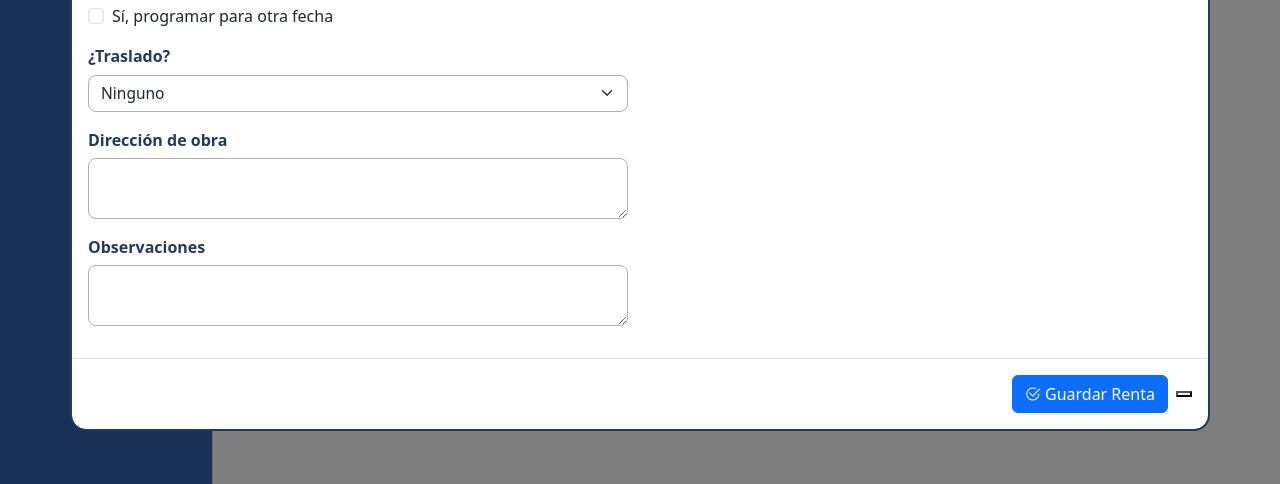
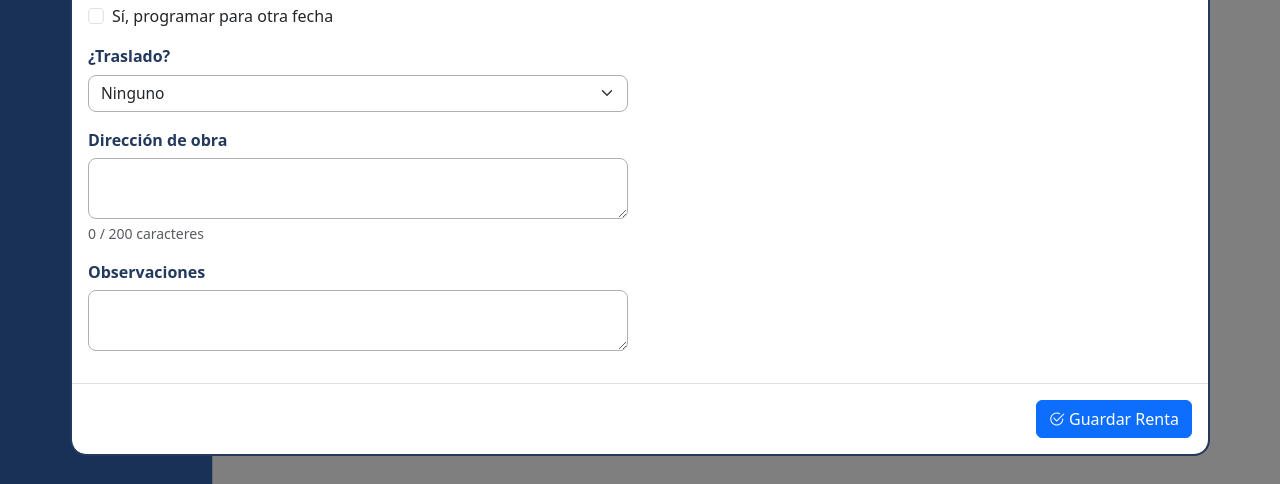
Before and after one commit to EugeniaFu/ProyectoPrueba3, a Flask app: page /rentas/ in a window 1280 px wide, after a click on "Nueva Renta". Shown: the part 386-870 px from the top of the page. Run offline with Flask 3, Linux system fonts and the light colour scheme; data that the repository does not hold is empty; some libraries are stand-ins or nearby versions.

Commit message:
Caracteres limitados, bloqueo de boton prefactura, funcio dos de pdf restaurado, añadi selector de facturable

```diff
--- a/flask-app/templates/rentas/_modal_nueva_renta.html
+++ b/flask-app/templates/rentas/_modal_nueva_renta.html
@@ -66,8 +66,13 @@
                         <div class="mb-3">
                             <label for="direccion_obra" class="form-label">Dirección de obra</label>
                             <textarea class="form-control" id="direccion_obra" name="direccion_obra" rows="2"
-                                required></textarea>
+                                maxlength="200" required></textarea>
+                            <div class="d-flex justify-content-between">
+                                <small id="charCount" class="form-text text-muted">0 / 200 caracteres</small>
+                                <small id="limitMsg" class="form-text text-danger d-none">Límite alcanzado</small>
+                            </div>
                         </div>
+
                         <div class="mb-3">
                             <label for="observaciones" class="form-label">Observaciones</label>
                             <textarea class="form-control" id="observaciones" name="observaciones" rows="2"></textarea>
@@ -130,4 +135,20 @@
                 <button type="submit" class="btn btn-primary" id="btn-guardar-renta">
                     <i class="bi bi-check2-circle"></i> Guardar Renta
                 </button>
-                <button type="button"
+
+<script>
+  const textarea = document.getElementById('direccion_obra');
+  const charCount = document.getElementById('charCount');
+  const limitMsg = document.getElementById('limitMsg');
+
+  textarea.addEventListener('input', function () {
+    const length = textarea.value.length;
+    charCount.textContent = `${length} / 200 caracteres`;
+
+    if (length >= 200) {
+      limitMsg.classList.remove('d-none');
+    } else {
+      limitMsg.classList.add('d-none');
+    }
+  });
+</script>
--- a/flask-app/templates/rentas/_modal_prefactura.html
+++ b/flask-app/templates/rentas/_modal_prefactura.html
@@ -29,6 +29,17 @@
         </div>
         <div class="row">
           <div class="mb-2 col-md-4">
+            <!-- Selector: ¿Es facturable? -->
+            <div class="form-check">
+              <label for="facturable">¿Requiere facturación?</label>
+              <select id="facturable" name="facturable" class="form-select" required>
+                <option value="">Selecciona una respuesta</option>
+                <option value="1">Sí</option>
+                <option value="0">No</option>
+              </select>
+            </div>
+          </div>
+          <div class="mb-2 col-md-4">
             <label for="metodo-pago-pago">Método de pago:</label>
             <select id="metodo-pago-pago" name="metodo_pago" class="form-select" required>
               <option value="efectivo">Efectivo</option>
@@ -43,8 +54,8 @@
             <div>Cambio: $<span id="cambio-pago">0.00</span></div>
           </div>
           <div id="pago-seguimiento-pago" class="col-md-4" style="display:none;">
-            <label for="numero-seguimiento-pago">Número de seguimiento:</label>
-            <input type="text" id="numero-seguimiento-pago" name="numero_seguimiento" class="form-control">
+            <label for="monto-recibido-pago">Monto recibido(colocar precio exacto):</label>
+            <input type="text" id="numero-seguimiento-pago" name="monto_recibido" class="form-control" step="0.001" placeholder="Coloca el monto exacto del pago">
           </div>
         </div>
       </div>
--- a/flask-app/templates/rentas/index.html
+++ b/flask-app/templates/rentas/index.html
@@ -113,7 +113,7 @@
               <div class="d-flex actions justify-content-center gap-2">
 
                 <!-- Botón de Acciones -->
-                <div class="dropdown">
+                <div class="dropdown dropup">
                   <button class="btn btn-sm btn-primary dropdown-toggle no-caret rounded rounded-circle" type="button"
                     data-bs-toggle="dropdown" aria-expanded="false" title="Acciones">
                     <i class="bi bi-three-dots"></i>
@@ -126,7 +126,7 @@
                 </div>
 
                 <!-- Botón de PDF -->
-                <div class="dropdown">
+                <div class="dropdown dropup">
                   <button class="btn btn-sm btn-primary dropdown-toggle no-caret rounded rounded-circle" type="button"
                     data-bs-toggle="dropdown" aria-expanded="false" title="Imprimir PDFs">
                     <i class="bi bi-printer"></i>
@@ -137,7 +137,7 @@
                     <li><a class="dropdown-item" href="#"><i class="bi bi-file-earmark-pdf me-2"></i>Nota de entrada</a>
                     </li>
                     <li>
-                      <a class="dropdown-item" href="/prefactura/pdf/{{ renta[0] }}" target="_blank">
+                      <a class="dropdown-item" href="/prefactura/pdf_renta/{{ renta[0] }}" target="_blank">
                         <i class="bi bi-file-earmark-pdf me-2"></i>Prefactura
                       </a>
                     </li>
@@ -145,7 +145,7 @@
                 </div>
 
                 <!-- Botón de Nota -->
-                <div class="dropdown">
+                <div class="dropdown dropup">
                   <button class="btn btn-sm btn-primary text-white dropdown-toggle no-caret rounded rounded-circle"
                     type="button" data-bs-toggle="dropdown" aria-expanded="false" title="Registrar Notas">
                     <i class="bi bi-journal-text"></i>
@@ -161,15 +161,16 @@
                         <i class="bi bi-arrow-left-circle me-2"></i>Nota de Entrada
                       </a>
                     </li>
-                    <a class="dropdown-item btn-prefactura {% if renta[5]|lower == 'pagado' %}disabled{% endif %}"
+                    <a class="dropdown-item btn-prefactura {% if renta[5]|lower == 'pago realizado' %}disabled{% endif %}"
                       href="#" data-renta-id="{{ renta[0] }}" data-fecha-salida="{{ renta[2] }}"
                       data-fecha-entrada="{{ renta[3].strftime('%Y-%m-%d') if renta[3] else '' }}" {% if
-                      renta[5]|lower=='pagado' %}tabindex="-1" aria-disabled="true" {% endif %}>
+                      renta[5]|lower=='pago realizado' %}tabindex="-1" aria-disabled="true" {% endif %}>
                       <i class="bi bi-journal-check me-2"></i>Prefactura
                     </a>
                     </li>
                   </ul>
                 </div>
+
                 <button class="btn btn-sm btn-danger text-white no-caret rounded rounded-circle" type="button"
                   title="Eliminar registro">
                   <i class="bi bi-trash-fill"></i>
```
Also changed, not shown: flask-app/routes/prefactura.py (+17 -4 lines).
